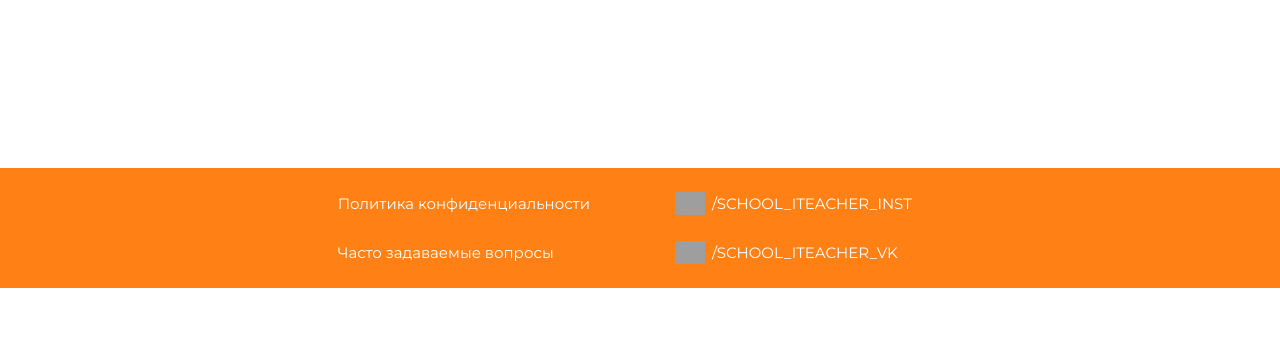
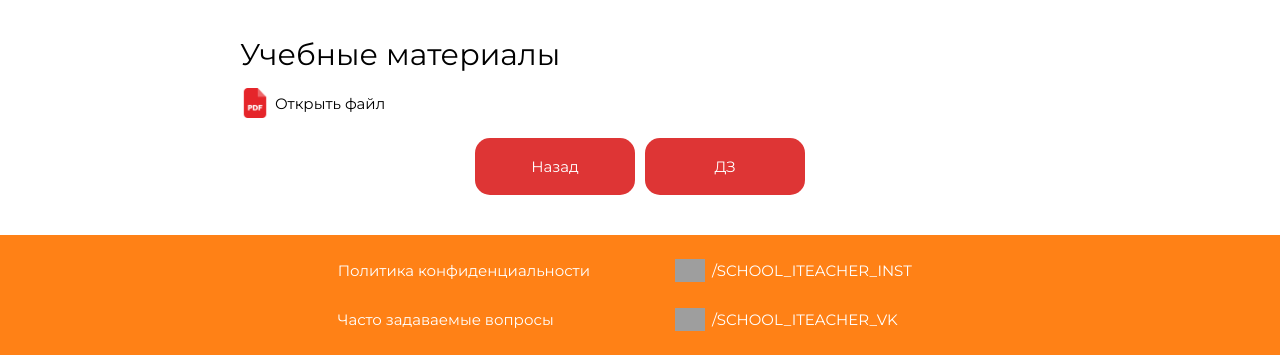
Before and after one commit to onixuniverse/icodely, a Django app: page /courses/1/lessons/1/ in a window 1280 px wide. Shown: the part 712-1067 px from the top of the page. Before the commit the page ends 1000 px from the top, so only its background shows below. Run offline with Django 4.2, Linux system fonts and the light colour scheme; a user stored in the database is signed in; tables that the repository leaves empty hold one stand-in row (values such as "Sample post"); grey boxes marked "Sample" are stand-in pictures; grey boxes are pictures that could not be loaded.

Commit message:
add lesson view

```diff
--- a/courses/admin.py
+++ b/courses/admin.py
@@ -12,7 +12,7 @@ class CourseAdmin(admin.ModelAdmin):
 
 @admin.register(Lesson)
 class LessonAdmin(admin.ModelAdmin):
-    list_display = ("title", "course", "content")
+    list_display = ("title", "course", "short_description")
     list_display_links = ("title", "course")
     search_fields = ("title",)
 
--- a/courses/models.py
+++ b/courses/models.py
@@ -47,12 +47,12 @@ class Course(models.Model):
 
 class Lesson(models.Model):
     course = models.ForeignKey(Course, on_delete=models.PROTECT, verbose_name="Курс")
-    # short_description
-    description = models.TextField(max_length=1023, verbose_name="Описание шага урока")
-    title = models.CharField(max_length=63, verbose_name="Название шага урока")
+    title = models.CharField(max_length=57, verbose_name="Название шага урока")
+    short_description = models.TextField(max_length=63, verbose_name="Краткое описание шага урока")
     content = models.TextField(max_length=4095, verbose_name="Контент шага урока")
+    homework_url = models.CharField(max_length=127, verbose_name="Ссылка на Д/З", null=True, blank=True)
     video_youtube = models.CharField(max_length=127, default=None, blank=True, null=True,
-                                     verbose_name="Ссылка на видео с Youtube")
+                                     verbose_name="EMBED-ссылка на видео с Youtube")
     pdf_file = models.FileField(upload_to="uploads/lessons/pdf/", default=None, null=True, blank=True,
                                 verbose_name="PDF-файл")
 
--- /dev/null
+++ b/courses/static/css/lesson.css
@@ -0,0 +1,105 @@
+.title{
+    margin-top: 40px;
+}
+
+.title h2{
+    margin-bottom: 20px;
+}
+
+.document{
+    width: 800px;
+    height: 1000px;
+    margin: 40px 0px;
+    border: none;
+}
+
+.videos{
+    margin: 40px 0px 0px 0px;
+}
+
+.video{
+    width: 800px;
+    height: 400px;
+    border: none;
+}
+
+.important_info{
+    font-size: 18px;
+    margin-top: 10px;
+    display: flex;
+    flex-direction: column;
+    gap: 20px;
+}
+
+.files{
+    margin-top: 35px;
+}
+
+h4{
+    margin-bottom: 15px;
+    font-weight: 500;
+}
+
+.open_file{
+    font-size: 15px;
+    color: black;
+    display: flex;
+    flex-direction: row;
+    gap: 5px;
+    align-items: center;
+}
+
+.important_info ul{
+    margin: 0%;
+    padding-left: 0px;
+    list-style-type: none;
+}
+
+.important_info li{
+    margin-bottom: 12px;
+}
+
+.container_buttons button{
+    color: white;
+}
+
+@media (max-width: 1000px) {
+    .title h2{
+        font-size: 40px;
+    }
+}
+
+@media screen and (max-width: 900px){
+    .video{
+        width: 100%;
+    }
+
+    .title{
+        margin-top: 100px;
+    }
+}
+
+@media (max-width: 600px) {
+    .important_info{
+        font-size: 15px;
+    }
+
+    .title{
+        margin-top: 80px;
+    }
+
+    .title h2{
+        font-size: 25px;
+        margin-bottom: 15px;
+    }
+
+    h4{
+        font-size: 25px;
+    }
+}
+
+@media screen and (max-width: 450px){
+    .video{
+        height: 250px;
+    }
+}
--- a/courses/templates/courses/about_course.html
+++ b/courses/templates/courses/about_course.html
@@ -5,10 +5,6 @@
     <link href="{% static 'css/my_courses.css' %}" rel="stylesheet">
     <link href="{% static 'css/course.css' %}" rel="stylesheet">
 {% endblock links %}
-
-{% block title %}
-    {{ title }}
-{% endblock title %}
 
 {% block content %}
     <div class="content">
--- a/courses/templates/courses/course.html
+++ b/courses/templates/courses/course.html
@@ -5,10 +5,6 @@
     <link href="{% static 'css/my_courses.css' %}" rel="stylesheet">
     <link href="{% static 'css/course.css' %}" rel="stylesheet">
 {% endblock links %}
-
-{% block title %}
-    {{ title }}
-{% endblock title %}
 
 {% block content %}
     <div class="content">
@@ -20,7 +16,7 @@
                     </div>
                     <div class="background_course">
                         <div class="name">{{ lesson.title }}</div>
-                        <div class="about_step">{{ lesson.description }}</div>
+                        <div class="about_step">{{ lesson.short_description }}</div>
                         <div class="wrapper_status">
                             <div class="status done">{{ lesson_status }}</div>
                         </div>
--- a/courses/templates/courses/lesson.html
+++ b/courses/templates/courses/lesson.html
@@ -1,14 +1,45 @@
 {% extends 'courses/base.html' %}
+{% load static %}
 
-{% block page_name %}
-  {{ title }}
-{% endblock page_name %}
+{% block links %}
+    <link href="{% static 'css/lesson.css' %}" rel="stylesheet">
+{% endblock links %}
 
-{% block page_title %}
-  {{ lesson.title }}
-{% endblock page_title %}
 
 {% block content %}
-  <p>{{ lesson.title }}</p>
-  <p>{{ lesson.content }}</p>
+    <div class="content">
+
+        <div class="title">
+            <h2>{{ lesson.title }}</h2>
+        </div>
+
+        <div class="important_info">
+            {{ lesson.content|safe }}
+        </div>
+
+        {% if lesson.video_youtube %}
+            <div class="videos">
+                <h4>Видео материалы</h4>
+                <iframe  class="video" src="https://www.youtube.com/embed/IvFaMp2-NOs?si=uk9j2XaQCsumN5KL"></iframe>
+            </div>
+        {% endif %}
+
+        {% if lesson.pdf_file %}
+            <div class="files">
+                <h4>Учебные материалы</h4>
+                <a class="open_file" href="{{ lesson.pdf_file.url }}" target="_blank"><img src="{% static 'images/pdf_icon.png' %}" width="30px">Открыть файл</a>
+            </div>
+        {% endif %}
+    </div>
+
+    <nav class="container_buttons">
+        <a href="#">
+            <button>Назад</button>
+        </a>
+        {% if lesson.homework_url %}
+            <a href="{{ lesson.homework_url }}" target="_blank">
+                <button>ДЗ</button>
+            </a>
+        {% endif %}
+    </nav>
 {% endblock content %}
--- a/courses/templates/courses/my_courses.html
+++ b/courses/templates/courses/my_courses.html
@@ -4,11 +4,6 @@
 {% block links %}
     <link href="{% static 'css/my_courses.css' %}" rel="stylesheet">
 {% endblock links %}
-
-{% block title %}
-    {{ title }}
-{% endblock title %}
-
 
 {% block content %}
     <div class="content">
--- a/courses/views.py
+++ b/courses/views.py
@@ -131,7 +131,6 @@ class ShowLesson(LoginRequiredMixin, UserToCourseAccessMixin, MenuMixin, DetailV
         return dict(list(context.items()) + list(c_def.items()))
 
     def get_object(self, query_set=None):
-        print(self.kwargs)
         return Lesson.objects.get(id=self.kwargs['lesson_id'])
 
 
@@ -189,7 +188,6 @@ class InviteView(LoginRequiredMixin, View):
     def get_success_url(self):
         to = "/"
 
-        print(self.request.GET)
         if self.request.GET:
             to = self.request.GET["url"]
 
```
Also changed, not shown: courses/templates/courses/courses_list.html (+0 -12 lines), courses/templates/courses/old/old_lesson.html (added, +14 -0 lines), courses/static/images/pdf_icon.png (added).
